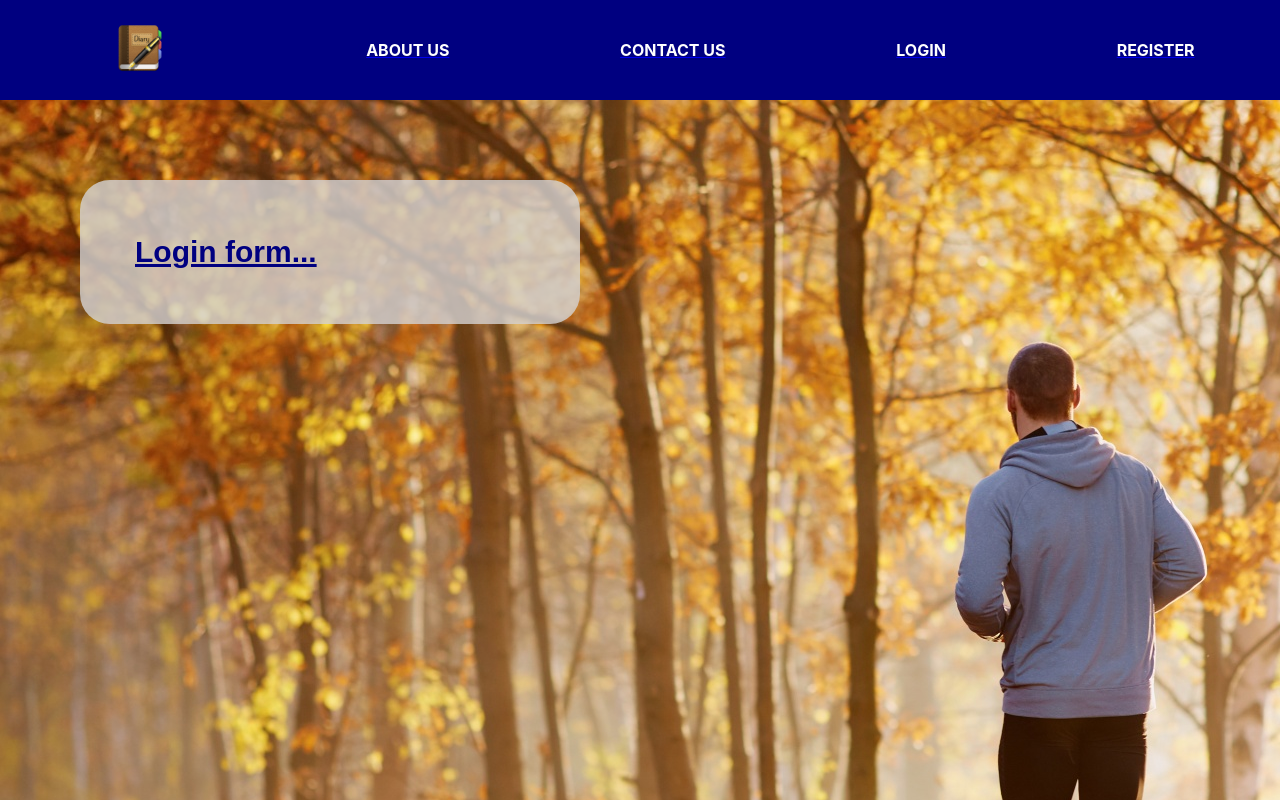
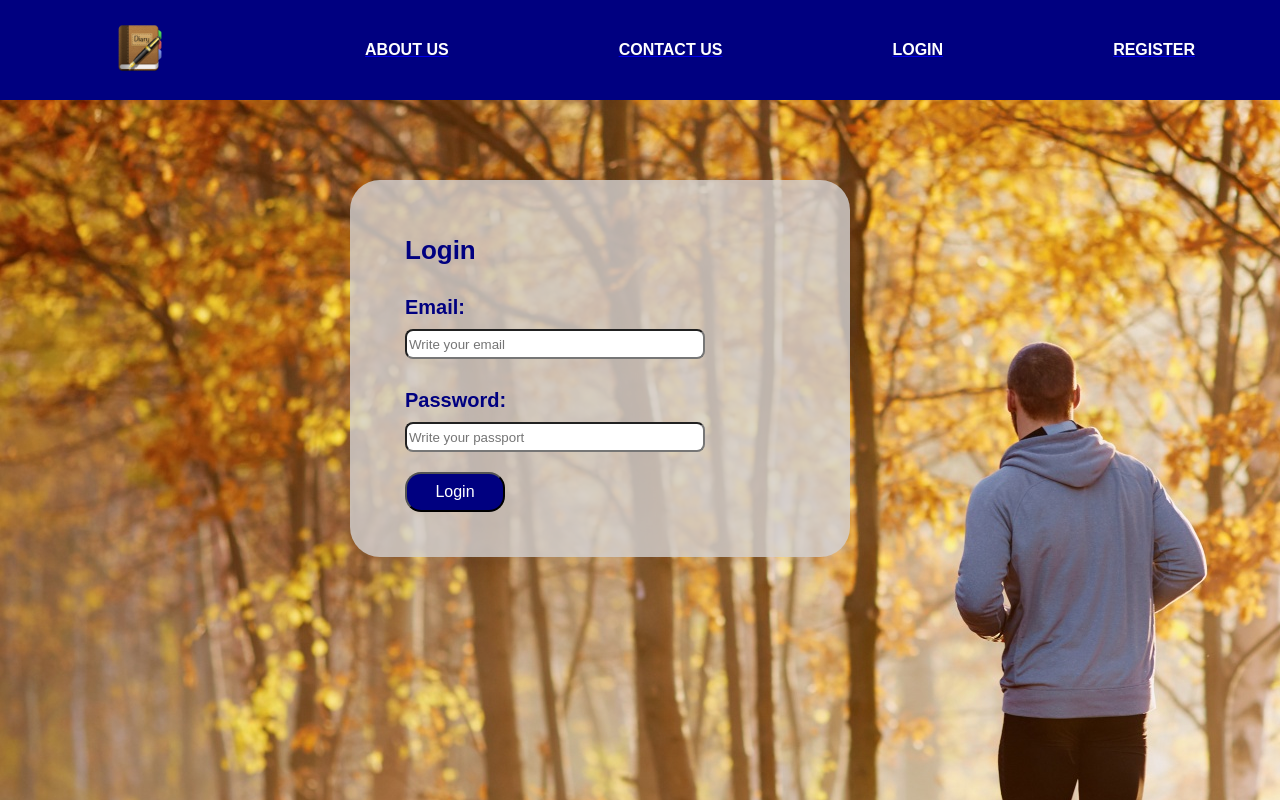
Before and after one commit to marcinbe88/sports-diary-app, a React (Create React App) app in the folder my-react-app/: page /login in a window 1280 px wide. Shown: the top 800 px of the page. Built offline with nearby package versions, Linux system fonts and the light colour scheme.

Commit message:
login box started

```diff
--- a/my-react-app/src/components/UserLogin/UserLogin.js
+++ b/my-react-app/src/components/UserLogin/UserLogin.js
@@ -1,7 +1,10 @@
 import {
+  StyledButton,
   StyledHeader,
+  StyledInputBox,
   StyledLoginDescription,
   StyledLoginSection,
+  StyledParagraph,
 } from "./UserLogin.style";
 
 export const UserLogin = () => {
@@ -9,7 +12,22 @@ export const UserLogin = () => {
     <>
       <StyledLoginSection>
         <StyledLoginDescription>
-          <StyledHeader>Login form...</StyledHeader>
+          <StyledHeader>Login</StyledHeader>
+          <StyledParagraph>Email:</StyledParagraph>
+          <StyledInputBox
+            name="email"
+            type="text"
+            placeholder="Write your email"
+            maxLength="30"
+          />
+          <StyledParagraph>Password:</StyledParagraph>
+          <StyledInputBox
+            name="email"
+            type="text"
+            placeholder="Write your passport"
+            maxLength="30"
+          />
+          <StyledButton>Login</StyledButton>
         </StyledLoginDescription>
       </StyledLoginSection>
     </>
--- a/my-react-app/src/components/UserLogin/UserLogin.style.js
+++ b/my-react-app/src/components/UserLogin/UserLogin.style.js
@@ -2,10 +2,18 @@ import styled from "styled-components";
 import BackgroundPic from "../../assets/background3small.jpg";
 
 export const StyledHeader = styled.h2`
+  font-family: 'Play', sans-serif;
   margin: 30px;
   color: navy;
-  font-size: 30px;
-  text-decoration: underline;
+  font-size: 26px;
+`;
+
+export const StyledParagraph = styled.p`
+  margin: 30px 30px 10px 30px;
+  color: navy;
+  font-size: 20px;
+  font-weight: bold;
+  width: 400px;
 `;
 
 export const StyledLoginSection = styled.div`
@@ -14,7 +22,7 @@ export const StyledLoginSection = styled.div`
   height: 1000px;
   width: 100%;
   overflow: hidden;
-  padding: 80px;
+  padding: 80px 350px;
 `;
 
 export const StyledLoginDescription = styled.div`
@@ -23,3 +31,20 @@ export const StyledLoginDescription = styled.div`
   width: 500px;
   padding: 25px;
 `;
+
+export const StyledInputBox = styled.input`
+  width: 300px;
+  height: 30px;
+  margin-left: 30px;
+  border-radius: 8px;
+`
+
+export const StyledButton = styled.button`
+  width: 100px;
+  height: 40px;
+  margin: 20px 30px;
+  border-radius: 16px;
+  background-color: navy;
+  color: white;
+  font-size: 16px;
+`
--- a/my-react-app/src/theme/GlobalStyle.js
+++ b/my-react-app/src/theme/GlobalStyle.js
@@ -8,7 +8,7 @@ export const GlobalStyle = createGlobalStyle`
 
 body {
   margin: 0;
-  font-family: -apple-system, BlinkMacSystemFont, 'Segoe UI', 'Roboto', 'Oxygen',
+  font-family: 'Play', sans-serif, -apple-system, BlinkMacSystemFont, 'Segoe UI', 'Roboto', 'Oxygen',
     'Ubuntu', 'Cantarell', 'Fira Sans', 'Droid Sans', 'Helvetica Neue',
     sans-serif;
   -webkit-font-smoothing: antialiased;
@@ -16,7 +16,7 @@ body {
 }
 
 code {
-  font-family: source-code-pro, Menlo, Monaco, Consolas, 'Courier New',
+  font-family: 'Play', sans-serif, source-code-pro, Menlo, Monaco, Consolas, 'Courier New',
     monospace;
 }
 .linkcolor{
@@ -27,5 +27,4 @@ code {
     text-decoration:none;
     margin-right:8px;
 }
-
 `;
```
